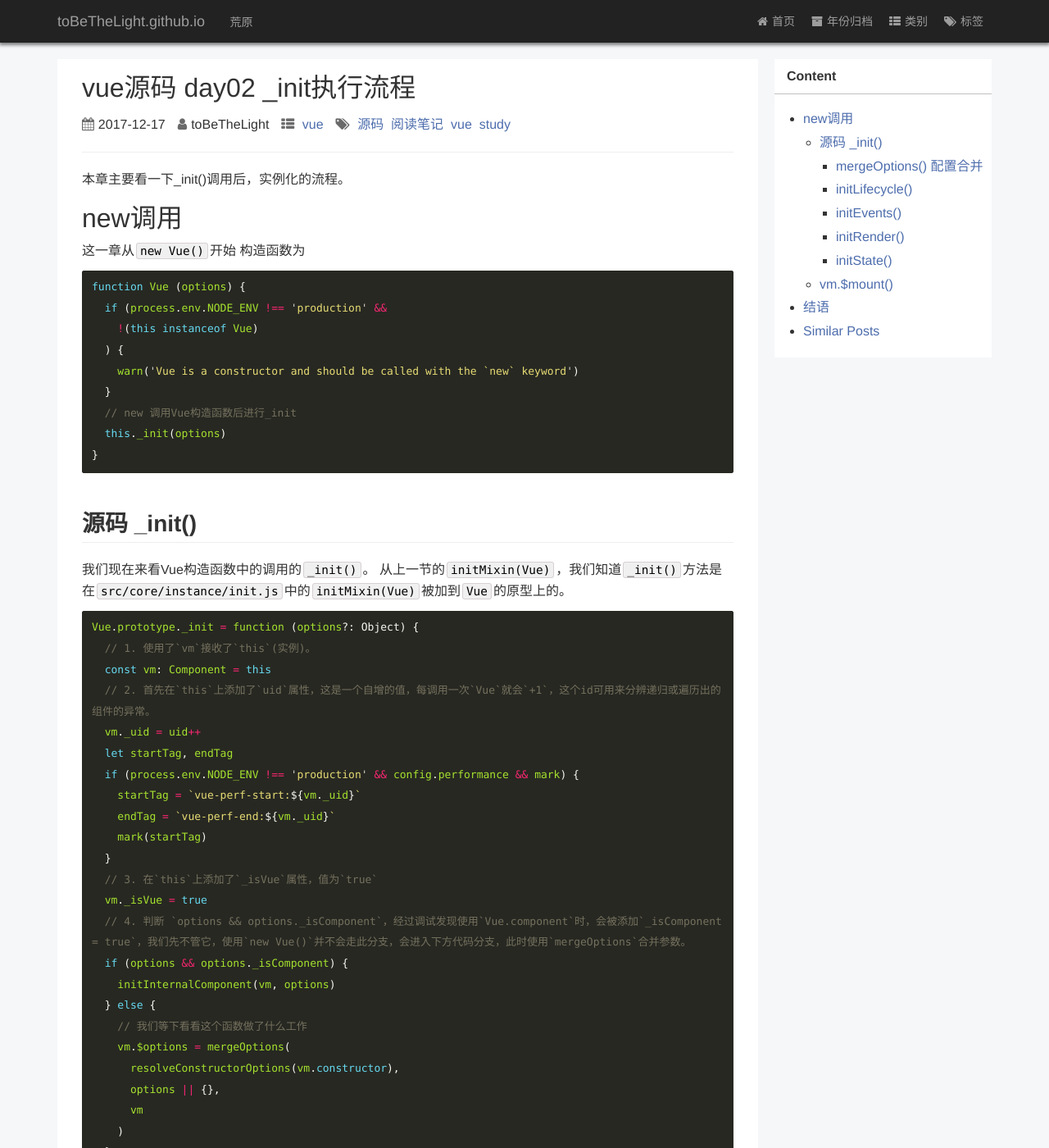
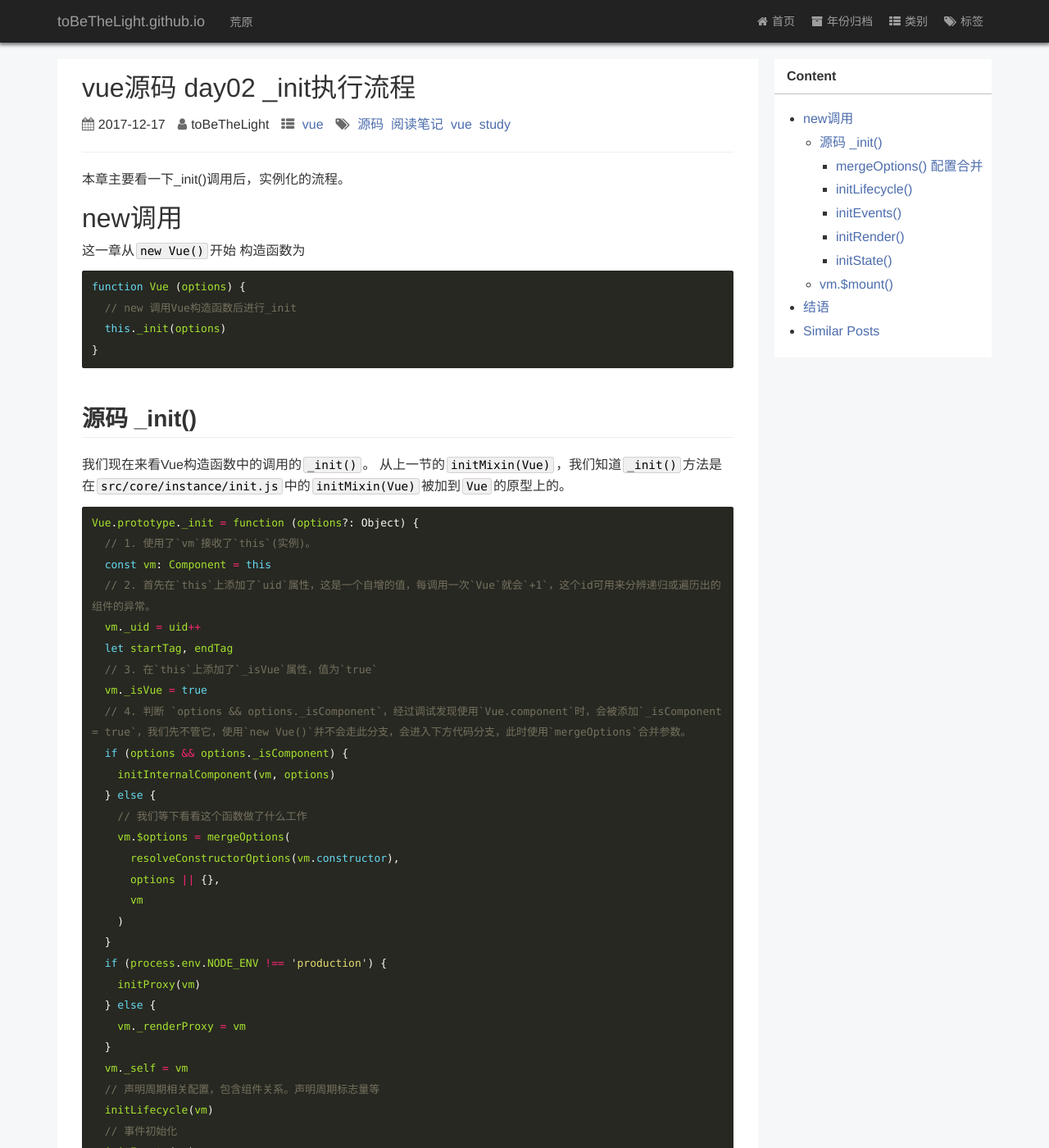
Before and after one commit to toBeTheLight/toBeTheLight.github.io, a Jekyll site: the page built from _posts/2017-12-17-vue源码阅读 day02 _init()执行流程.md, in a window 1280 px wide and 1400 px high. Shown: the whole window at 82% size. Built offline with Jekyll 4.4.1, drawn with Linux system fonts in a browser that asks for light colours; a style sheet for code colours, icons or effects is not loaded; some of the changed text lies outside the part shown.

Commit message:
update:修改一些描述

````diff
--- a/_posts/2017-12-17-vue源码阅读 day02 _init()执行流程.md
+++ b/_posts/2017-12-17-vue源码阅读 day02 _init()执行流程.md
@@ -18,11 +18,6 @@
 构造函数为
 ```js
 function Vue (options) {
-  if (process.env.NODE_ENV !== 'production' &&
-    !(this instanceof Vue)
-  ) {
-    warn('Vue is a constructor and should be called with the `new` keyword')
-  }
   // new 调用Vue构造函数后进行_init
   this._init(options)
 }
@@ -37,11 +32,6 @@
   // 2. 首先在`this`上添加了`uid`属性，这是一个自增的值，每调用一次`Vue`就会`+1`，这个id可用来分辨递归或遍历出的组件的异常。
   vm._uid = uid++
   let startTag, endTag
-  if (process.env.NODE_ENV !== 'production' && config.performance && mark) {
-    startTag = `vue-perf-start:${vm._uid}`
-    endTag = `vue-perf-end:${vm._uid}`
-    mark(startTag)
-  }
   // 3. 在`this`上添加了`_isVue`属性，值为`true`
   vm._isVue = true
   // 4. 判断 `options && options._isComponent`，经过调试发现使用`Vue.component`时，会被添加`_isComponent = true`，我们先不管它，使用`new Vue()`并不会走此分支，会进入下方代码分支，此时使用`mergeOptions`合并参数。
@@ -72,17 +62,12 @@
   // 这是2.2.0新增的inject属性的初始化
   // 看文档与代码。inject的响应性质与prop、data不同。
   initInjections(vm)
-  // 重头戏，watch是在这里进行的初始化
+  // 大部分watch是在这里进行的初始化
   initState(vm)
   // 这个是与上面的inject属性配合使用的一个属性
   initProvide(vm)
   // 到此 实例创建完毕
   callHook(vm, 'created')
-  if (process.env.NODE_ENV !== 'production' && config.performance && mark) {
-    vm._name = formatComponentName(vm, false)
-    mark(endTag)
-    measure(`vue ${vm._name} init`, startTag, endTag)
-  }
   // 有el的话进行挂载，否则需要手动$mount
   if (vm.$options.el) {
     vm.$mount(vm.$options.el)
@@ -113,7 +98,6 @@
   if (process.env.NODE_ENV !== 'production') {
     checkComponents(child)
   }
-
   if (typeof child === 'function') {
     child = child.options
   }
@@ -225,9 +209,6 @@
   // normalization is always applied for the public version, used in
   // user-written render functions.
   vm.$createElement = (a, b, c, d) => createElement(vm, a, b, c, d, true)
-
-  // $attrs & $listeners are exposed for easier HOC creation.
-  // they need to be reactive so that HOCs using them are always updated
   const parentData = parentVnode && parentVnode.data
   defineReactive(vm, '$attrs', parentData && parentData.attrs || emptyObject, null, true)
   defineReactive(vm, '$listeners', options._parentListeners || emptyObject, null, true)
````
